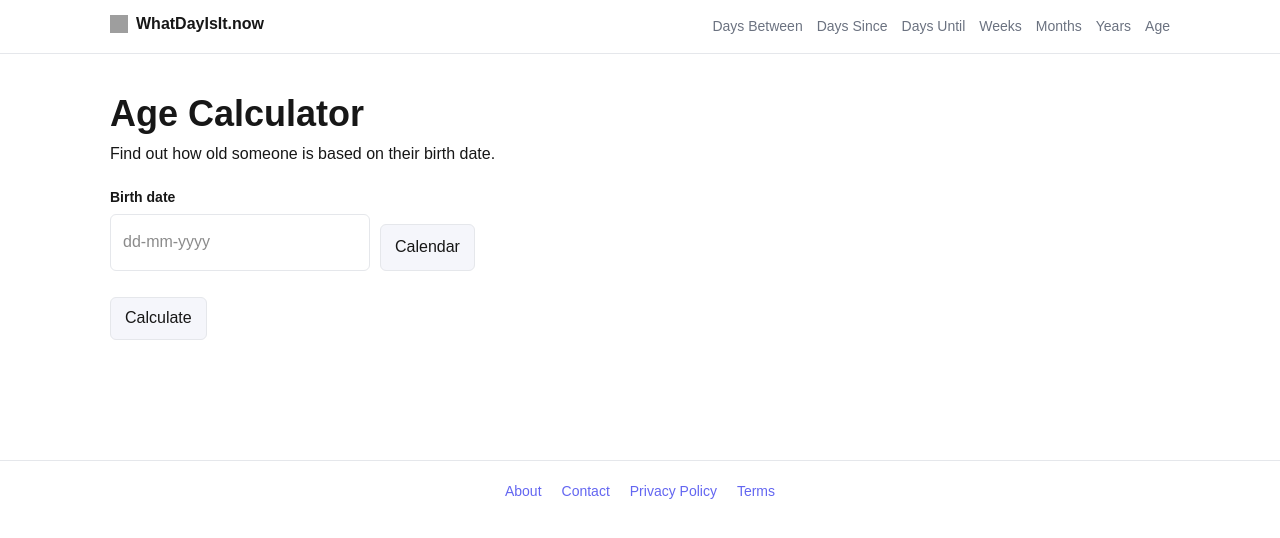
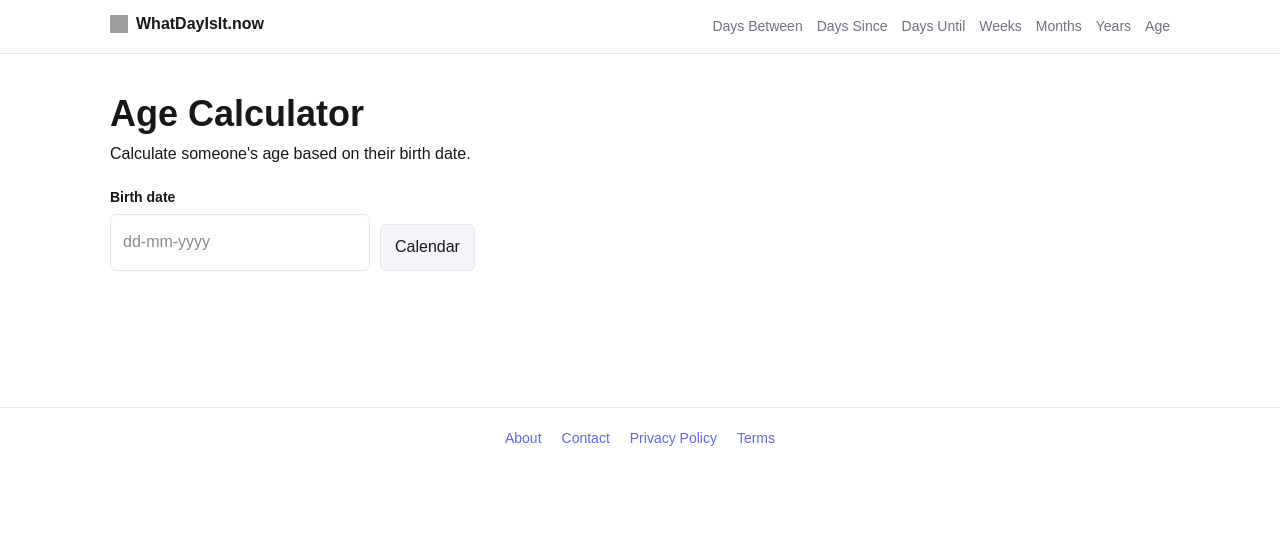
Before and after one commit to bosmeel/whatdayisit-now, a Next.js app: page /age-calculator in a window 1280 px wide. Shown: the top 538 px of the page. Built offline with nearby package versions, Linux system fonts and the light colour scheme; grey boxes are pictures that could not be loaded.

Commit message:
UX: auto calculate age

```diff
--- a/app/age-calculator/page.tsx
+++ b/app/age-calculator/page.tsx
@@ -1,6 +1,6 @@
 "use client";
 
-import { useState } from "react";
+import { useState, useEffect } from "react";
 import DateInput from "@/components/DateInput";
 
 export default function AgeCalculatorPage() {
@@ -8,19 +8,32 @@ export default function AgeCalculatorPage() {
   const [birthDate, setBirthDate] = useState("");
   const [result, setResult] = useState<number | null>(null);
 
-  function calculate() {
+  useEffect(() => {
 
-    if (!birthDate) return;
+    if (!birthDate) {
+      setResult(null);
+      return;
+    }
 
     const birth = new Date(birthDate);
     const today = new Date();
 
-    const diff = today.getTime() - birth.getTime();
+    let age = today.getFullYear() - birth.getFullYear();
 
-    const age = Math.floor(diff / (1000 * 60 * 60 * 24 * 365.25));
+    const monthDiff = today.getMonth() - birth.getMonth();
 
-    setResult(age);
-  }
+    if (
+      monthDiff < 0 ||
+      (monthDiff === 0 && today.getDate() < birth.getDate())
+    ) {
+      age--;
+    }
+
+    if (!Number.isNaN(age)) {
+      setResult(age);
+    }
+
+  }, [birthDate]);
 
   return (
     <div>
@@ -28,7 +41,7 @@ export default function AgeCalculatorPage() {
       <h1>Age Calculator</h1>
 
       <p>
-        Find out how old someone is based on their birth date.
+        Calculate someone's age based on their birth date.
       </p>
 
       <div className="calculator">
@@ -38,10 +51,6 @@ export default function AgeCalculatorPage() {
           value={birthDate}
           onChange={setBirthDate}
         />
-
-        <button onClick={calculate}>
-          Calculate
-        </button>
 
         {result !== null && (
           <div className="result-box">
```
